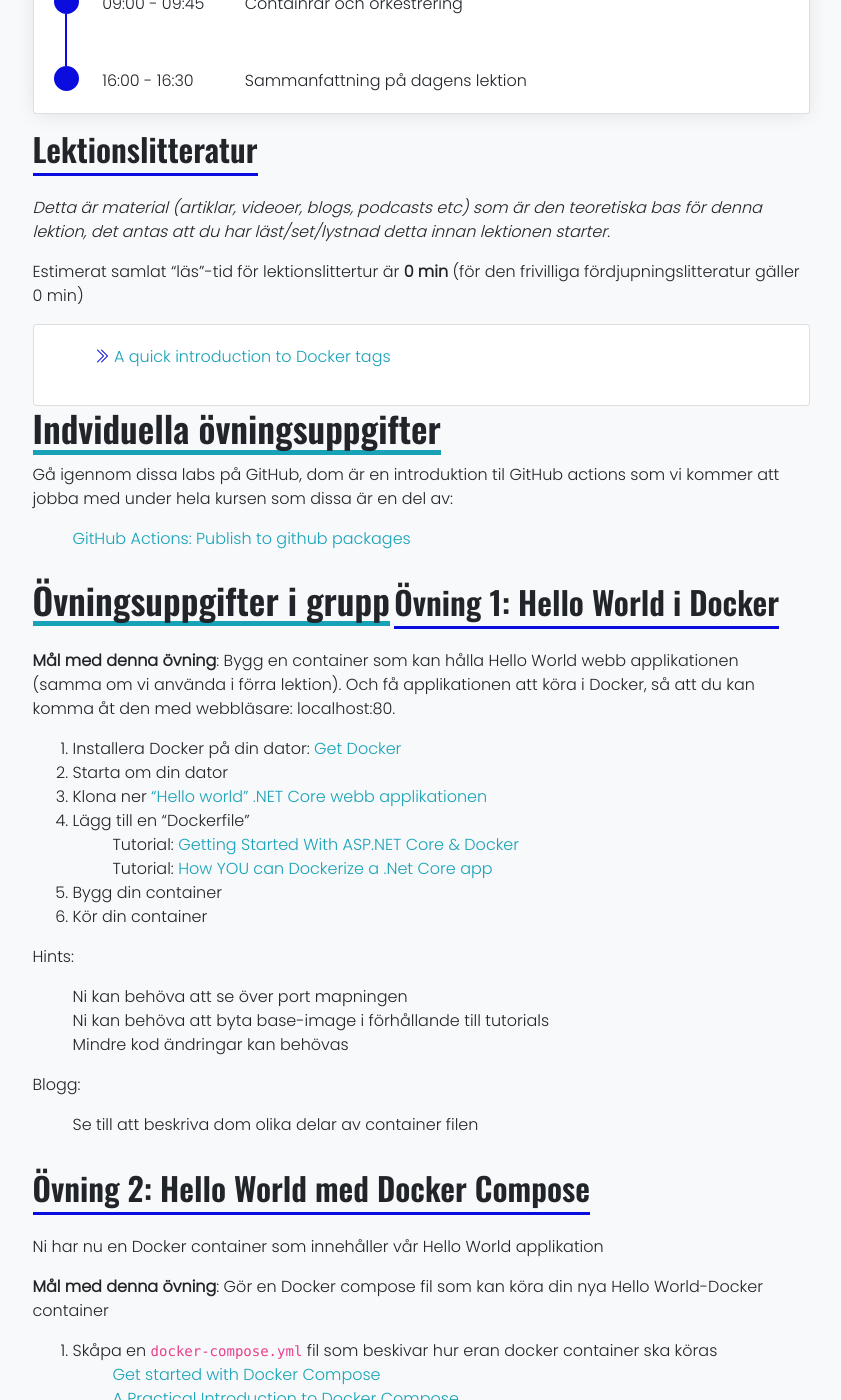
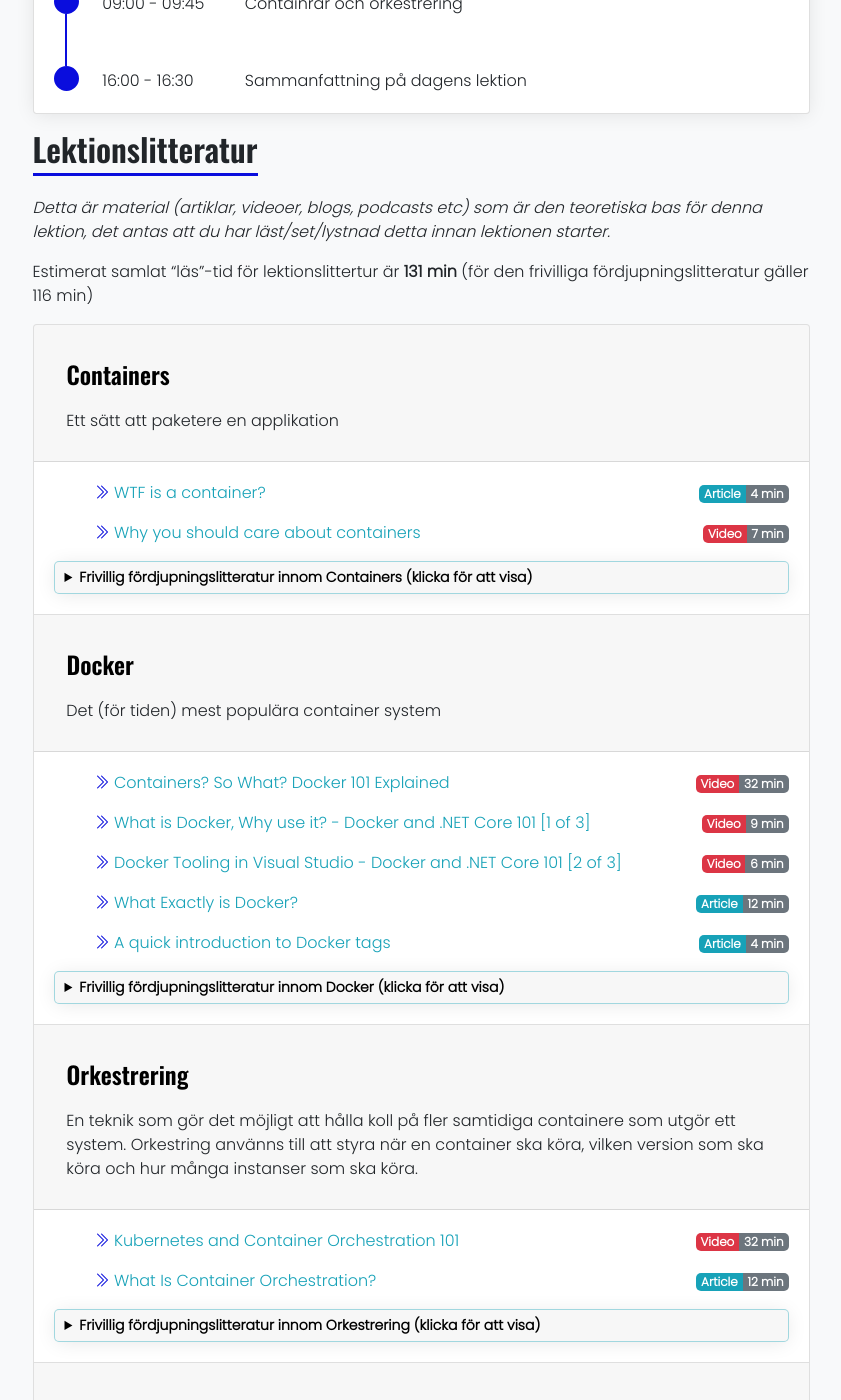
Before and after one commit to PGBSNH20/PGBSNH20-molnapplikationer, a Jekyll site: the page built from lectures/03-containers.md, in a window 1280 px wide and 1400 px high, scrolled down 598 px. Shown: the whole window, without its empty margins (219-1060 px from the left). Built offline with Jekyll 4.4.1, drawn with Linux system fonts in a browser that asks for light colours; nearby versions of some CDN libraries; some of the changed text lies outside the part shown.

Commit message:
Fixes data for lecture links

```diff
--- a/lectures/03-containers.md
+++ b/lectures/03-containers.md
@@ -16,10 +16,10 @@ Vi har tidigere pratat om containere och Docker, denna lektion kommer att bli li
 ## Lektionslitteratur
 *Detta är material (artiklar, videoer, blogs, podcasts etc) som är den teoretiska bas för denna lektion, det antas att du har läst/set/lystnad detta innan lektionen starter.*
 
-Estimerat samlat "läs"-tid för lektionslittertur är **{{site.data.lecture_containrar.contentTimeTotal.literatureTime}} min** (för den frivilliga fördjupningslitteratur gäller {{site.data.lecture_containrar.contentTimeTotal.optionalLiteratureTime}} min)
+Estimerat samlat "läs"-tid för lektionslittertur är **{{site.data.lecture_containrar_och_orkestrering.contentTimeTotal.literatureTime}} min** (för den frivilliga fördjupningslitteratur gäller {{site.data.lecture_containrar_och_orkestrering.contentTimeTotal.optionalLiteratureTime}} min)
 
-{% include lecturenontopics.html lectureData="lecture_containrar" %}
-{% include lecturetopics.html lectureData="lecture_containrar" %}
+{% include lecturenontopics.html lectureData="lecture_containrar_och_orkestrering" %}
+{% include lecturetopics.html lectureData="lecture_containrar_och_orkestrering" %}
 
 
 # Indviduella övningsuppgifter
```
Also changed, not shown: _data/lecture_containrar.yml (deleted, +0 -11 lines).
